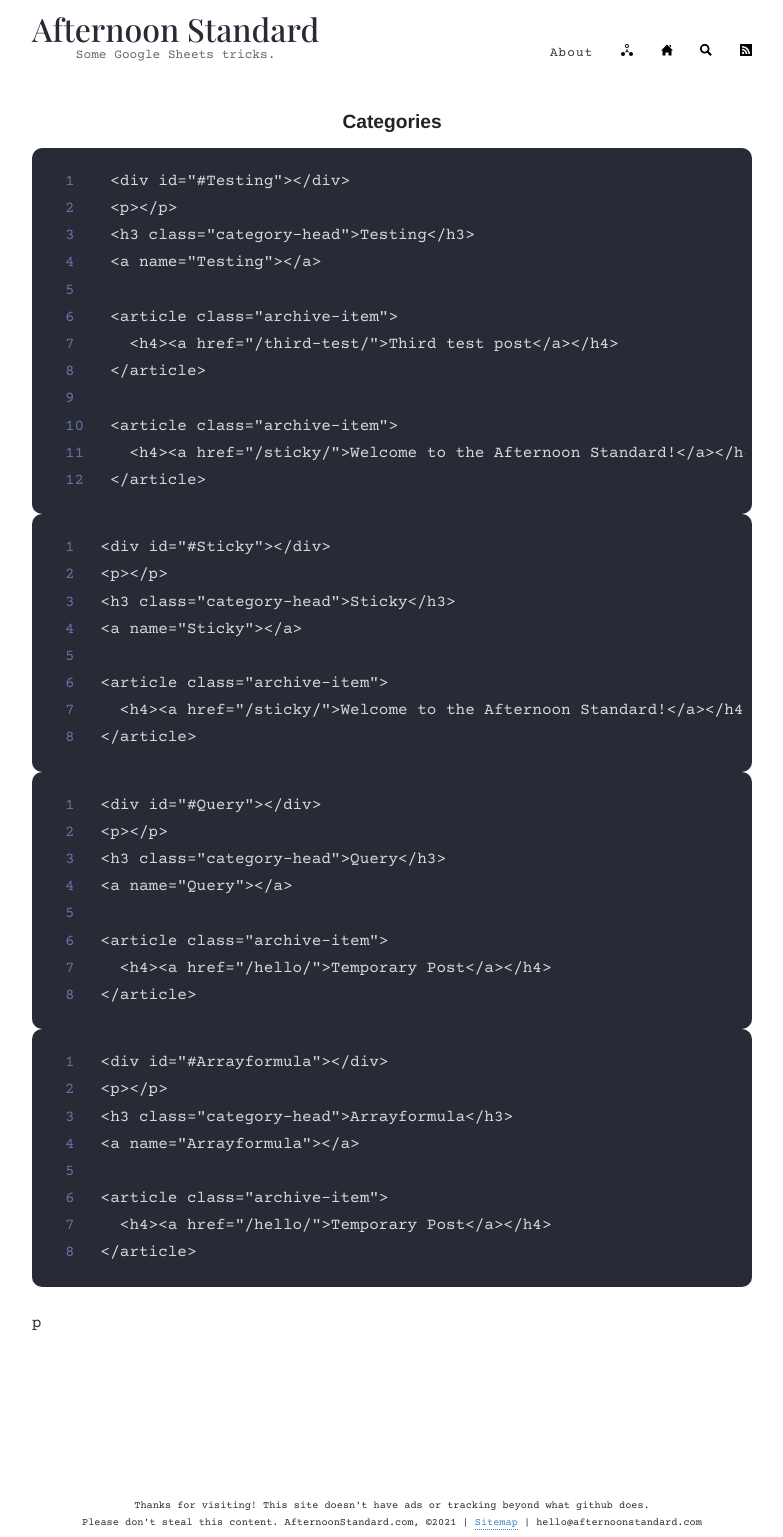
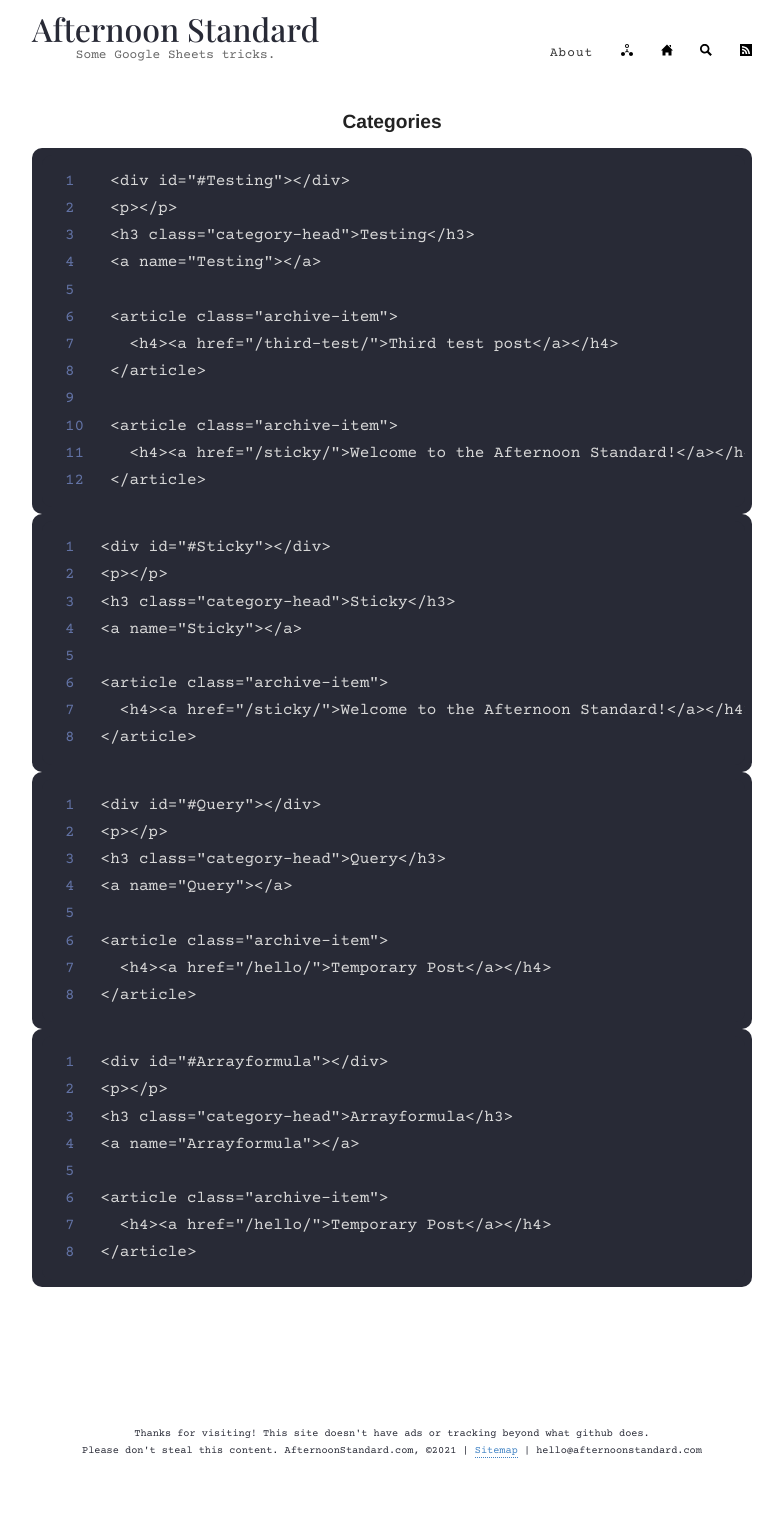
Before and after one commit to boringparty/hello-party.github.io, a Jekyll site: the page built from _pages/categories.md, in a window 1280 px wide. Shown: the whole page, without its empty margins (248-1031 px from the left). Built offline with Jekyll 4.4.1, drawn with Linux system fonts in a browser that asks for light colours; after the commit the page ends 1465 px from its top, so only the background shows below that.

Commit message:
Update categories.md

```diff
--- a/_pages/categories.md
+++ b/_pages/categories.md
@@ -19,4 +19,4 @@ title: Categories
     {% endfor %}
   </div>
 {% endfor %}
-</div>p
+</div>
```
